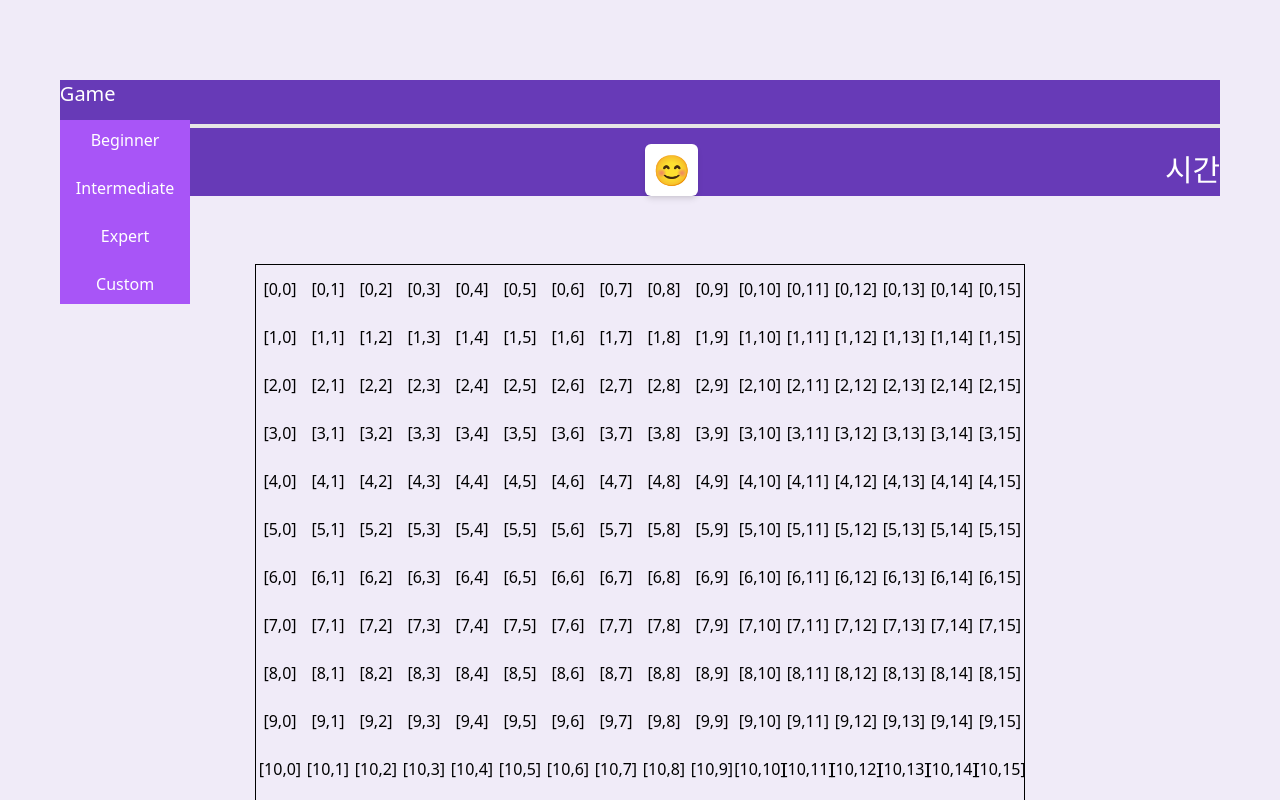
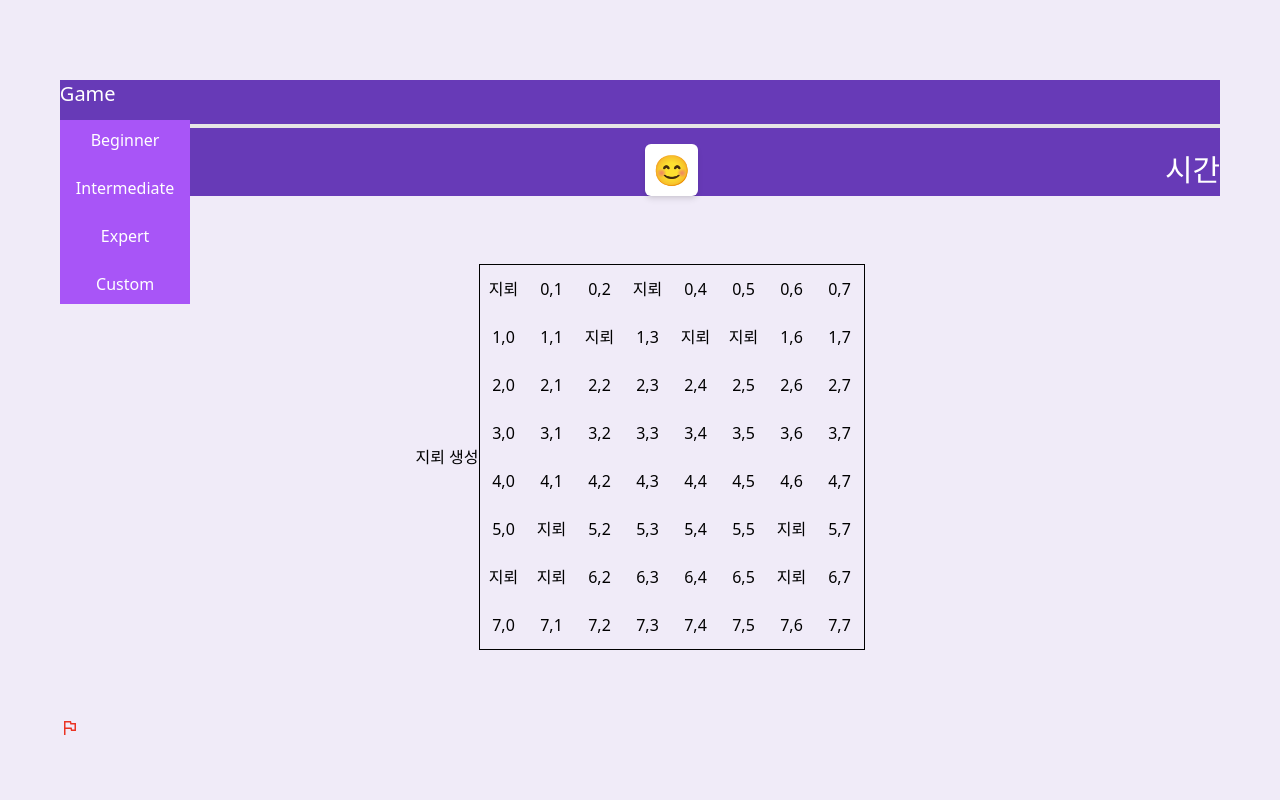
Before and after one commit to rlwjd31/mine-game, a React (Vite) app: page / in a window 1280 px wide. Shown: the top 800 px of the page. Built offline with nearby package versions, Linux system fonts and the light colour scheme.

Commit message:
🚀 [Feat]: Render random generated mine logic
랜덤으로 생성된 지뢰위치를 board에 표시

```diff
--- a/src/App.tsx
+++ b/src/App.tsx
@@ -2,14 +2,18 @@ import Header from "@/components/Header";
 import Icon from "@/components/Icon";
 import Layout from "@/components/Layout";
 import MineBody from "@/components/MineBody";
+import { store } from "@/store/store";
+import { Provider } from "react-redux";
 
 function App() {
   return (
-    <Layout>
-      <Header />
-      <MineBody />
-      <Icon type="flag" />
-    </Layout>
+    <Provider store={store}>
+      <Layout>
+        <Header />
+        <MineBody />
+        <Icon type="flag" />
+      </Layout>
+    </Provider>
   );
 }
 
--- a/src/components/MineBody.tsx
+++ b/src/components/MineBody.tsx
@@ -1,25 +1,60 @@
+import { levelConfig } from "@/constants/level";
+import { Level, setLevel } from "@/store/mine.slice";
+import { RootDispatch, RootState } from "@/store/store";
+import { useDispatch, useSelector } from "react-redux";
+
 export default function MineBody() {
   const board = Array.from({ length: 16 }, () =>
     Array.from({ length: 16 }, () => 0)
   );
+  // const {} = useSelector((state: Root))
+  const dispatch = useDispatch<RootDispatch>();
+  const { level: currentLevel, mines } = useSelector(
+    (state: RootState) => state.minefield
+  );
 
+  const handleLevelChange = (level: Level) => {
+    dispatch(setLevel(level));
+  };
+
+  const [ROW, COL] = [
+    levelConfig[currentLevel].row,
+    levelConfig[currentLevel].col,
+  ];
+
+  if (Array.isArray(mines) && mines.length === 0) {
+    return <div>난이도를 설정해주세요</div>;
+  }
+
+  console.log(mines);
   return (
     <div className="flex h-full items-center justify-center">
+      <button onClick={() => handleLevelChange("intermediate")}>
+        지뢰 생성
+      </button>
       <div
-        className="grid size-fit  border border-black "
+        className="grid size-fit border border-black "
         style={{
-          gridTemplateColumns: `repeat(${board[0].length}, 3rem)`, // 열 개수와 크기 설정
-          gridTemplateRows: `repeat(${board.length}, 3rem)`, // 행 개수와 크기 설정
+          gridTemplateRows: `repeat(${levelConfig[currentLevel].row}, 3rem)`, // 행 개수와 크기 설정
+          gridTemplateColumns: `repeat(${levelConfig[currentLevel].col}, 3rem)`, // 열 개수와 크기 설정
         }}
       >
-        {board.map((row, rowIndex) =>
-          row.map((_, colIndex) => (
-            <div
-              key={`${rowIndex}-${colIndex}`}
-              className="flex items-center justify-center"
-            >{`[${rowIndex},${colIndex}]`}</div>
-          ))
-        )}
+        {Array(ROW)
+          .fill("")
+          .map((row, rowIndex) =>
+            Array(COL)
+              .fill("")
+              .map((_, colIndex) => (
+                <div
+                  key={`${rowIndex}-${colIndex}`}
+                  className="flex items-center justify-center"
+                >
+                  {mines.has(`${rowIndex},${colIndex}`)
+                    ? "지뢰"
+                    : `${rowIndex},${colIndex}`}
+                </div>
+              ))
+          )}
       </div>
     </div>
   );
```
